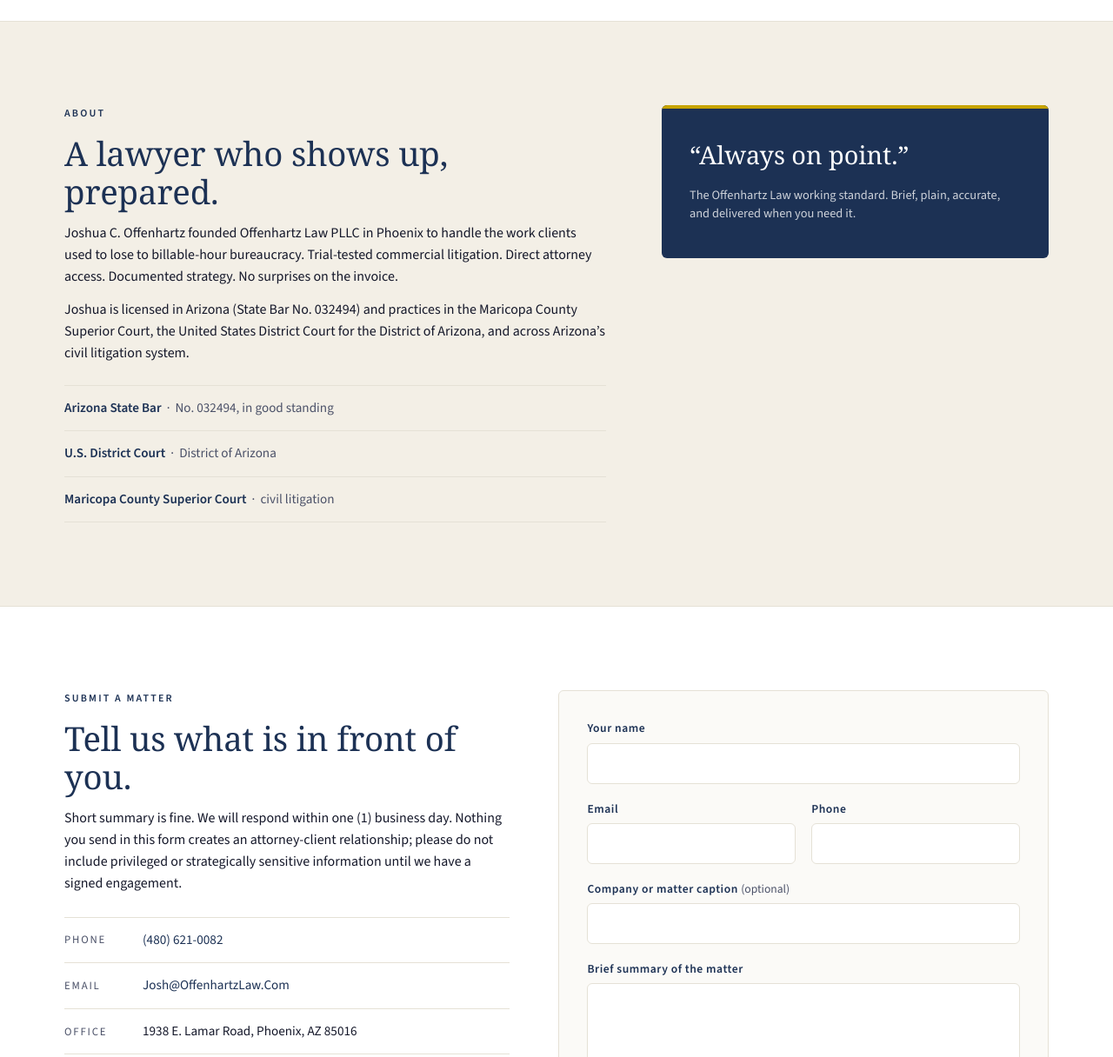
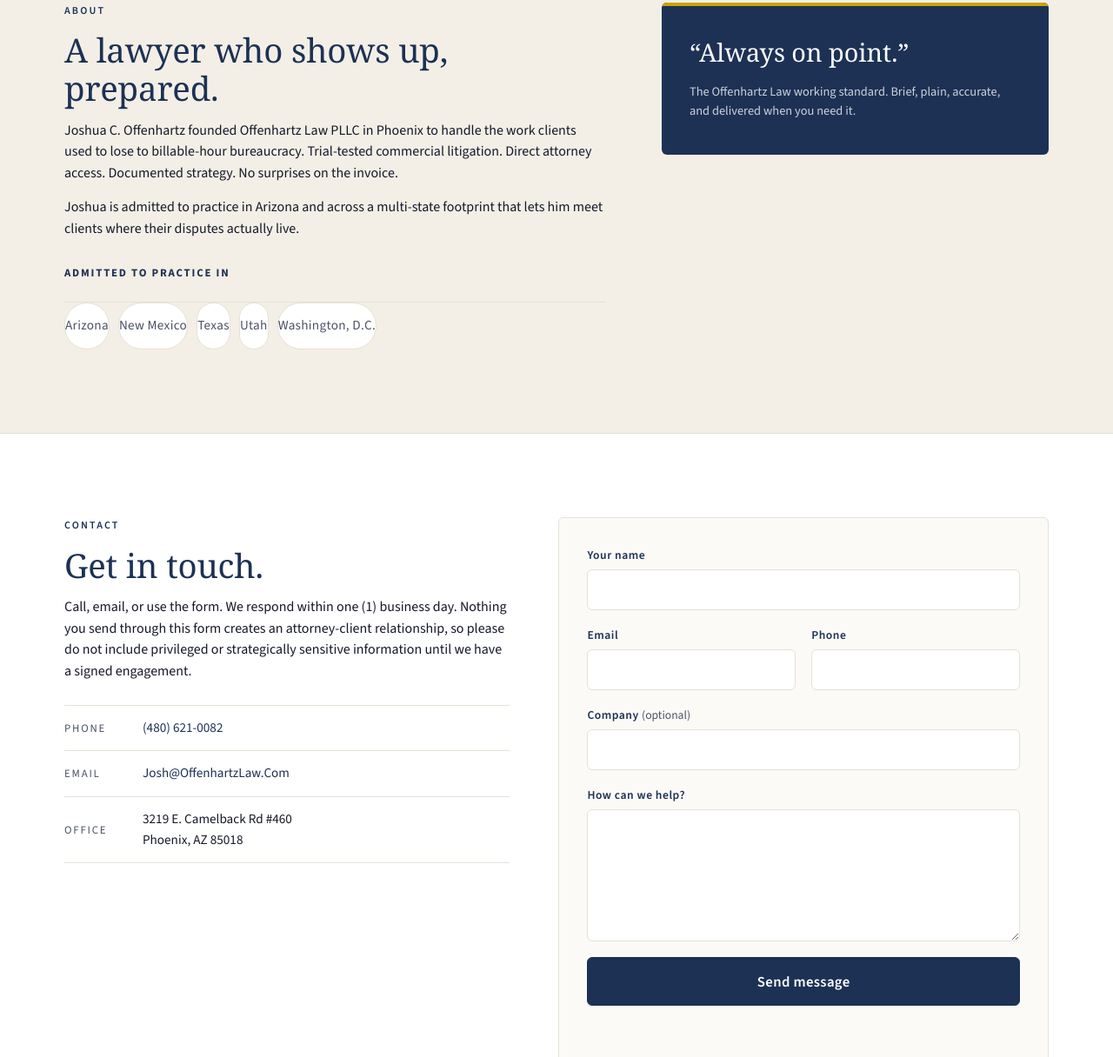
Before and after one commit to LOAWB/offenhartz-landing, a website: page public/index.html in a window 1280 px wide. Shown: the part 1396-2612 px from the top of the page at 87% size. Drawn offline with nearby package versions, Linux system fonts and the light colour scheme; a web font is replaced by a local one.

Commit message:
v2: remove bar number, new address (3219 E. Camelback Rd #460), drop tenure framing, switch CTAs to contact, multi-state admissions

```diff
--- a/public/css/styles.css
+++ b/public/css/styles.css
@@ -161,18 +161,35 @@
 .btn-ghost:hover { background: var(--navy); color: var(--white); }
 .btn-full { width: 100%; padding: 16px 24px; font-size: 1.05rem; }
 
-.trust-row {
+.admissions-label {
+  margin: 28px 0 12px;
+  font-size: 0.8rem;
+  letter-spacing: 0.14em;
+  text-transform: uppercase;
+  color: var(--ink-soft);
+}
+.admissions-label strong { color: var(--navy); font-weight: 700; }
+
+.creds-admissions {
   list-style: none;
+  padding: 0;
   margin: 0;
-  padding: 28px 0 0;
-  border-top: 1px solid var(--line);
-  display: grid;
-  grid-template-columns: repeat(3, 1fr);
-  gap: 18px;
+  display: flex;
+  flex-wrap: wrap;
+  gap: 8px 10px;
+  border-top: none;
 }
-.trust-row li { display: flex; flex-direction: column; gap: 4px; }
-.trust-num { font-family: var(--serif); font-size: 1.4rem; font-weight: 600; color: var(--navy); }
-.trust-label { font-size: 0.85rem; color: var(--ink-soft); letter-spacing: 0.04em; }
+.creds-admissions li {
+  padding: 8px 14px;
+  border-bottom: none;
+  border: 1px solid var(--line);
+  border-radius: 999px;
+  background: var(--white);
+  font-size: 0.9rem;
+  font-weight: 500;
+  color: var(--navy);
+  letter-spacing: 0.02em;
+}
 
 .hero-portrait {
   margin: 0;
@@ -453,7 +470,6 @@
   .primary-nav { gap: 16px; }
   .primary-nav a:not(.nav-cta) { display: none; }
   .practice-grid { grid-template-columns: 1fr; }
-  .trust-row { grid-template-columns: 1fr; gap: 14px; padding-top: 22px; }
   .contact-form { padding: 24px; }
   .contact-form .field-row { grid-template-columns: 1fr; }
   .contact-direct li { grid-template-columns: 80px 1fr; }
--- a/public/index.html
+++ b/public/index.html
@@ -28,7 +28,7 @@
       <nav class="primary-nav" aria-label="Primary">
         <a href="#practice">Practice</a>
         <a href="#about">About</a>
-        <a class="nav-cta" href="#contact">Submit a matter</a>
+        <a class="nav-cta" href="#contact">Contact</a>
       </nav>
     </div>
   </header>
@@ -45,14 +45,9 @@
             Business litigation, contract disputes, and commercial counseling, delivered with the discipline of a courtroom lawyer and the judgment of a long-time business advisor. <strong>Always on point.</strong>
           </p>
           <div class="cta-row">
-            <a class="btn btn-primary" href="#contact">Submit your matter</a>
+            <a class="btn btn-primary" href="#contact">Contact</a>
             <a class="btn btn-ghost" href="tel:+14806210082">Call (480) 621-0082</a>
           </div>
-          <ul class="trust-row" aria-label="At a glance">
-            <li><span class="trust-num">15+</span><span class="trust-label">years practicing</span></li>
-            <li><span class="trust-num">AZ Bar No. 032494</span><span class="trust-label">licensed and in good standing</span></li>
-            <li><span class="trust-num">Phoenix</span><span class="trust-label">based, statewide reach</span></li>
-          </ul>
         </div>
         <figure class="hero-portrait" aria-hidden="false">
           <img src="/assets/josh-headshot-1200.jpg" srcset="/assets/josh-headshot-600.jpg 600w, /assets/josh-headshot-1200.jpg 1200w" sizes="(max-width: 720px) 80vw, 480px" alt="Joshua C. Offenhartz, Founder and Principal Attorney" width="1024" height="1024" loading="eager" fetchpriority="high">
@@ -93,11 +88,14 @@
           <p class="eyebrow">About</p>
           <h2 id="about-heading">A lawyer who shows up, prepared.</h2>
           <p>Joshua C. Offenhartz founded Offenhartz Law PLLC in Phoenix to handle the work clients used to lose to billable-hour bureaucracy. Trial-tested commercial litigation. Direct attorney access. Documented strategy. No surprises on the invoice.</p>
-          <p>Joshua is licensed in Arizona (State Bar No. 032494) and practices in the Maricopa County Superior Court, the United States District Court for the District of Arizona, and across Arizona&rsquo;s civil litigation system.</p>
-          <ul class="creds">
-            <li><strong>Arizona State Bar</strong> &nbsp;&middot;&nbsp; No. 032494, in good standing</li>
-            <li><strong>U.S. District Court</strong> &nbsp;&middot;&nbsp; District of Arizona</li>
-            <li><strong>Maricopa County Superior Court</strong> &nbsp;&middot;&nbsp; civil litigation</li>
+          <p>Joshua is admitted to practice in Arizona and across a multi-state footprint that lets him meet clients where their disputes actually live.</p>
+          <p class="admissions-label"><strong>Admitted to practice in</strong></p>
+          <ul class="creds creds-admissions">
+            <li>Arizona</li>
+            <li>New Mexico</li>
+            <li>Texas</li>
+            <li>Utah</li>
+            <li>Washington, D.C.</li>
           </ul>
         </div>
         <aside class="about-pull">
@@ -112,13 +110,13 @@
     <section id="contact" class="contact" aria-labelledby="contact-heading">
       <div class="container contact-grid">
         <div class="contact-copy">
-          <p class="eyebrow">Submit a matter</p>
-          <h2 id="contact-heading">Tell us what is in front of you.</h2>
-          <p>Short summary is fine. We will respond within one (1) business day. Nothing you send in this form creates an attorney-client relationship; please do not include privileged or strategically sensitive information until we have a signed engagement.</p>
+          <p class="eyebrow">Contact</p>
+          <h2 id="contact-heading">Get in touch.</h2>
+          <p>Call, email, or use the form. We respond within one (1) business day. Nothing you send through this form creates an attorney-client relationship, so please do not include privileged or strategically sensitive information until we have a signed engagement.</p>
           <ul class="contact-direct">
             <li><span class="label">Phone</span><a href="tel:+14806210082">(480) 621-0082</a></li>
             <li><span class="label">Email</span><a href="mailto:Josh@OffenhartzLaw.Com">Josh@OffenhartzLaw.Com</a></li>
-            <li><span class="label">Office</span><span>1938 E. Lamar Road, Phoenix, AZ 85016</span></li>
+            <li><span class="label">Office</span><span>3219 E. Camelback Rd #460<br>Phoenix, AZ 85018</span></li>
           </ul>
         </div>
         <form class="contact-form" id="contact-form" novalidate>
@@ -137,15 +135,15 @@
             </div>
           </div>
           <div class="field">
-            <label for="company">Company or matter caption <span class="optional">(optional)</span></label>
+            <label for="company">Company <span class="optional">(optional)</span></label>
             <input type="text" id="company" name="company" autocomplete="organization">
           </div>
           <div class="field">
-            <label for="message">Brief summary of the matter</label>
+            <label for="message">How can we help?</label>
             <textarea id="message" name="message" rows="6" required></textarea>
           </div>
           <input type="text" id="company_url" name="company_url" tabindex="-1" autocomplete="off" aria-hidden="true" style="position:absolute;left:-9999px;width:1px;height:1px;">
-          <button type="submit" class="btn btn-primary btn-full">Submit your matter</button>
+          <button type="submit" class="btn btn-primary btn-full">Send message</button>
           <p class="form-status" id="form-status" role="status" aria-live="polite"></p>
         </form>
       </div>
@@ -160,7 +158,7 @@
       </div>
       <div class="footer-col">
         <h4>Office</h4>
-        <p>1938 E. Lamar Road<br>Phoenix, AZ 85016</p>
+        <p>3219 E. Camelback Rd #460<br>Phoenix, AZ 85018</p>
       </div>
       <div class="footer-col">
         <h4>Contact</h4>
```
